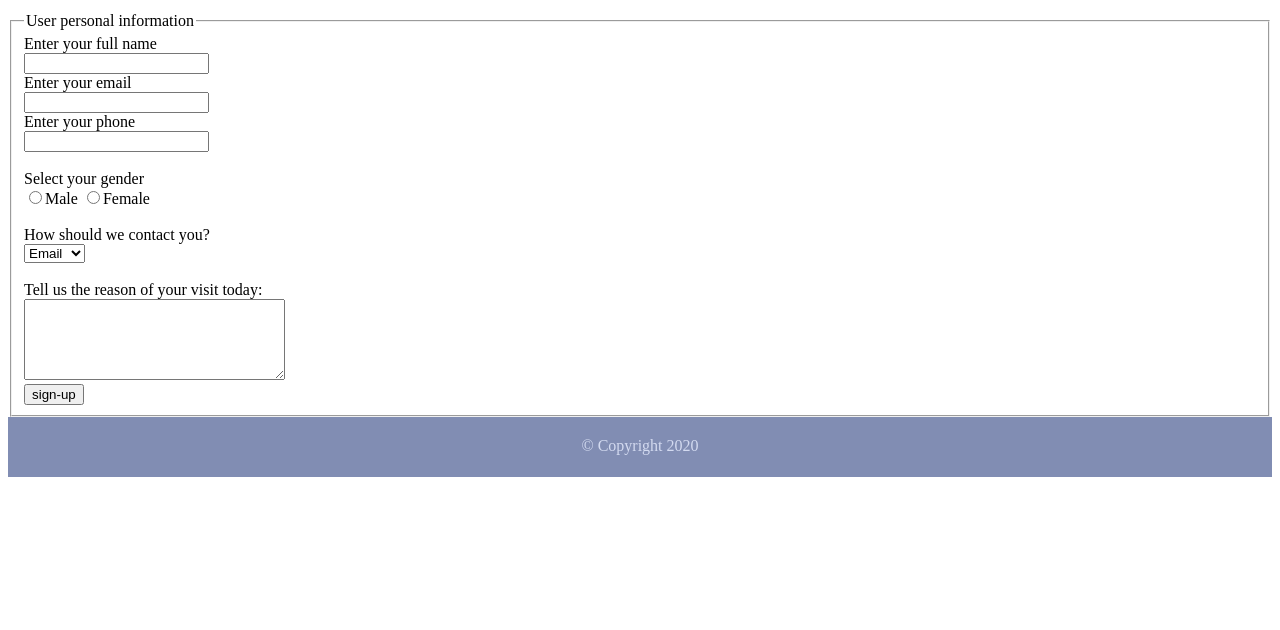
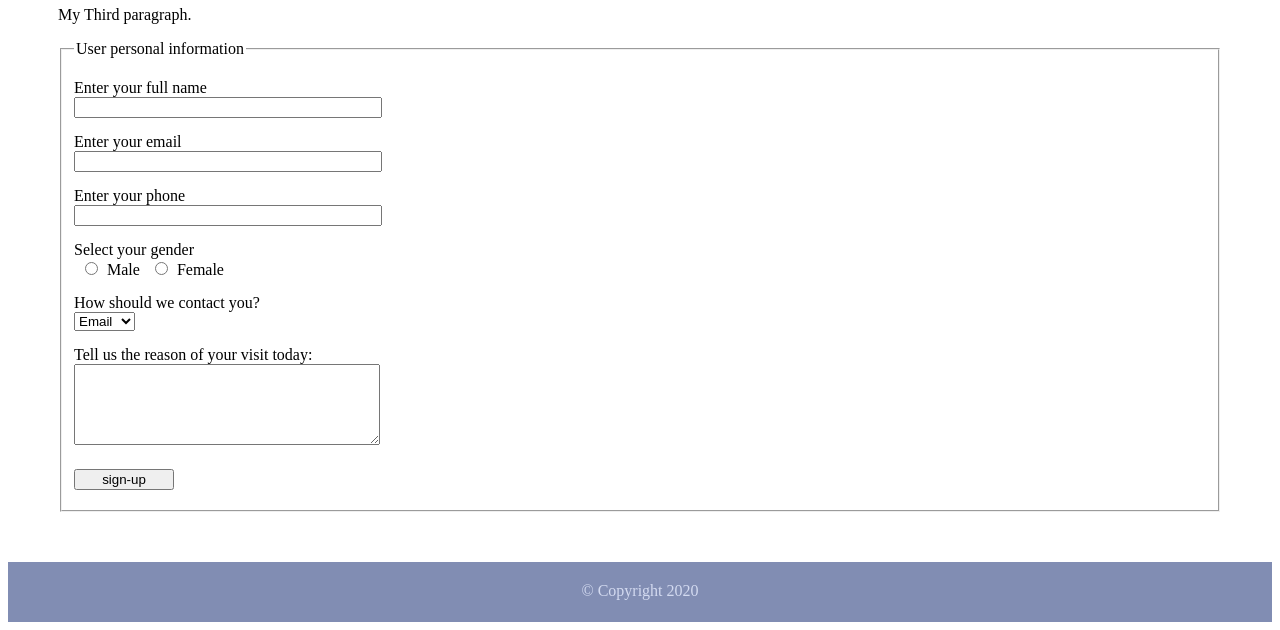
Before and after one commit to JikangSai/week1-day1, a plain HTML site: page page3.html in a window 1280 px wide. Shown: the part 662-1292 px from the top of the page. Before the commit the page ends 1147 px from the top, so only its background shows below. Drawn offline with Linux system fonts and the light colour scheme.

Commit message:
week2 day2 in class

```diff
--- a/page3.html
+++ b/page3.html
@@ -23,24 +23,24 @@
     <form action="/signup" method="post">
     <fieldset>
     <legend>User personal information</legend>
-    <label>Enter your full name</label><br>
-    <input type="text" name="name"><br>
+    <label>Enter your full name</label>
+    <input type="text" name="name">
 
-    <label>Enter your email</label><br>
-    <input type="email" name="email"><br>
+    <label>Enter your email</label>
+    <input type="email" name="email">
 
-    <label>Enter your phone</label><br>
-    <input type="text" name="phone"><br>
-    <br><label>Select your gender</label><br>
+    <label>Enter your phone</label>
+    <input type="text" name="phone">
+    <label>Select your gender</label>
     <input type="radio" name="gender" value="male">Male
-    <input type="radio" name="gender" value="female">Female<br>
-    <br><label>How should we contact you?</label><br>
+    <input type="radio" name="gender" value="female">Female
+    <label>How should we contact you?</label>
     <select>
       <option>Email</option>
       <option>Phone</option>
-    </select><br>
-    <br>Tell us the reason of your visit today:<br>
-    <textarea rows="5" cols="30"></textarea><br>
+    </select>
+    <label>Tell us the reason of your visit today:</label>
+    <textarea rows="5" cols="30"></textarea>
 
     <input type="submit" value="sign-up">
     </fieldset>
--- a/style.css
+++ b/style.css
@@ -36,11 +36,47 @@ nav {
   padding-top: 2px;
 }
 main {
+    margin: 50px;
 }
-
 main h1 {
-  color: rgb(129, 141, 179);
-  font-family: arial;
+    color: rgb(129, 141, 179);
+    font-family: arial;
+}
+table {
+    margin-top: 35px;
+}
+table, caption, th, td {
+  border: 1px solid #000; /* black border around table, header, and cells */
+}
+th, td {
+  width: 150px;       /* fixes each column width */
+  height: 35px;       /* fixes row height */
+  text-align: center; /* centers text horizontally */
+}
+caption {
+  text-transform: uppercase; /* makes all letters uppercase */
+  font-weight: 600;          /* semi-bold text (stronger than normal) */
+  height: 40px;              /* sets caption area height */
+  padding-top: 15px;         /* adds space above the caption text */
+  color: #753a30;            /* sets text color to a brown shade */
+}
+label {
+    display: block;
+    margin: 15px 0 0 0;
+}
+input {
+    width: 300px;
+}
+input[type="radio"] {
+  width: 25px;   /* makes radio buttons small, so they don’t stretch like text inputs */
+}
+textarea {
+  width: 300px;  /* makes textarea the same width as text inputs */
+}
+input[type="submit"] {
+  display: block;          /* makes it sit on its own line */
+  margin: 20px 0 10px 0;   /* adds space: 20px top, 10px bottom */
+  width: 100px;            /* makes the button 100px wide */
 }
 footer {
   height: 40px;
```
Also changed, not shown: page2.html (+1 -1 lines).
